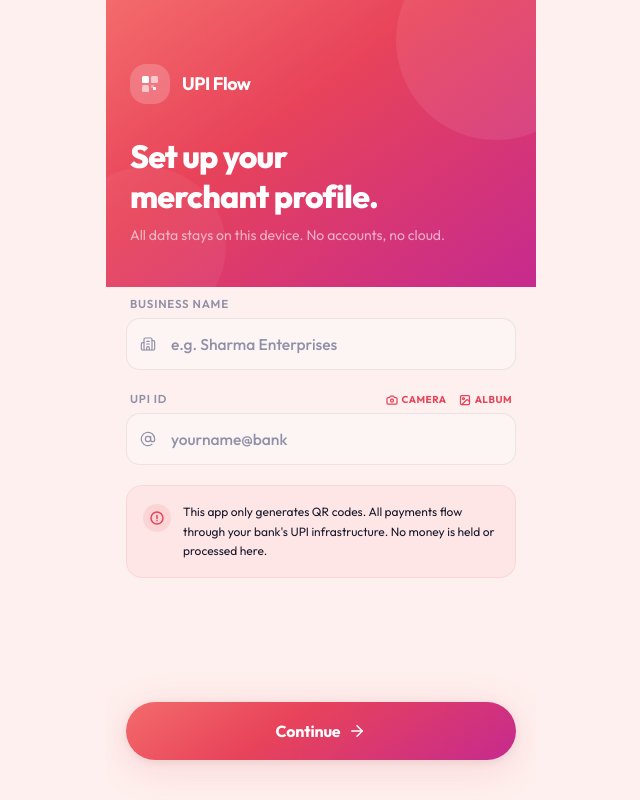
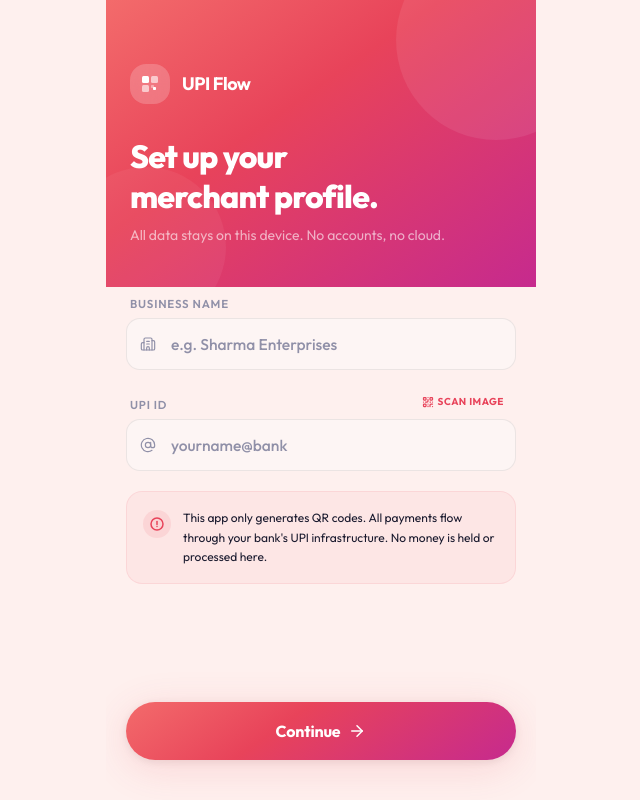
Before and after one commit to sumitrawat2417/upi-flow, a React (Vite) app: page /setup in a window 1280 px wide. Shown: the whole page, without its empty margins (319-959 px from the left). Built offline with nearby package versions, Linux system fonts and the light colour scheme.

Commit message:
style: replace inline scanner buttons with sleek dropdown menu for better UI/UX

```diff
--- a/src/pages/Setup/SetupPage.tsx
+++ b/src/pages/Setup/SetupPage.tsx
@@ -17,7 +17,8 @@ export const SetupPage: React.FC = () => {
   const [isScanning, setIsScanning]     = useState(false);
   const fileInputRef = useRef<HTMLInputElement>(null);
 
-  // Live Camera State
+  // Live Camera & Menu State
+  const [showScanMenu, setShowScanMenu] = useState(false);
   const [showCamera, setShowCamera] = useState(false);
   const videoRef = useRef<HTMLVideoElement>(null);
   const qrScannerRef = useRef<QrScanner | null>(null);
@@ -245,31 +246,48 @@ export const SetupPage: React.FC = () => {
             <label className="section-label px-1 flex justify-between items-end">
               <span>UPI ID</span>
 
-              <div className="flex items-center gap-3">
+              <div className="relative">
                 <button
-                  onClick={() => setShowCamera(true)}
-                  className="text-[10px] font-bold uppercase tracking-wider flex items-center gap-1 transition-colors active:scale-95"
-                  style={{ color: 'var(--color-primary)' }}
-                  type="button"
-                  disabled={isScanning || showCamera}
-                >
-                  <Camera size={12} strokeWidth={2.5} />
-                  Camera
-                </button>
-                <button
-                  onClick={() => fileInputRef.current?.click()}
-                  className="text-[10px] font-bold uppercase tracking-wider flex items-center gap-1 transition-colors active:scale-95"
-                  style={{ color: 'var(--color-primary)' }}
+                  onClick={() => setShowScanMenu(!showScanMenu)}
+                  className="text-[10px] font-bold uppercase tracking-wider flex items-center gap-1 transition-colors active:scale-95 px-2 py-1 rounded-md"
+                  style={{ color: 'var(--color-primary)', background: 'var(--color-primary-dim)' }}
                   type="button"
                   disabled={isScanning || showCamera}
                 >
                   {isScanning ? (
                     <Loader2 size={12} className="animate-spin" />
                   ) : (
-                    <Image size={12} strokeWidth={2.5} />
+                    <QrCode size={12} strokeWidth={2.5} />
                   )}
-                  {isScanning ? 'Wait...' : 'Album'}
+                  {isScanning ? 'Scanning...' : 'Scan Image'}
                 </button>
+
+                {showScanMenu && (
+                  <>
+                    <div
+                      className="fixed inset-0 z-20"
+                      onClick={() => setShowScanMenu(false)}
+                    />
+                    <div className="absolute right-0 mt-1 w-36 bg-white rounded-xl shadow-lg border border-gray-100 py-1.5 z-30 overflow-hidden fade-in origin-top-right dark:bg-[#1A1A2E] dark:border-gray-800">
+                      <button
+                        className="w-full text-left px-3 py-2 text-xs font-semibold flex items-center gap-2 hover:bg-gray-50 active:bg-gray-100 transition-colors dark:hover:bg-[#222236] dark:text-gray-100"
+                        onClick={() => { setShowCamera(true); setShowScanMenu(false); }}
+                        type="button"
+                      >
+                        <Camera size={14} className="text-gray-500 dark:text-gray-400" />
+                        Use Camera
+                      </button>
+                      <button
+                        className="w-full text-left px-3 py-2 text-xs font-semibold flex items-center gap-2 hover:bg-gray-50 active:bg-gray-100 transition-colors dark:hover:bg-[#222236] dark:text-gray-100"
+                        onClick={() => { fileInputRef.current?.click(); setShowScanMenu(false); }}
+                        type="button"
+                      >
+                        <Image size={14} className="text-gray-500 dark:text-gray-400" />
+                        Upload Album
+                      </button>
+                    </div>
+                  </>
+                )}
               </div>
             </label>
             <div className="relative">
```
